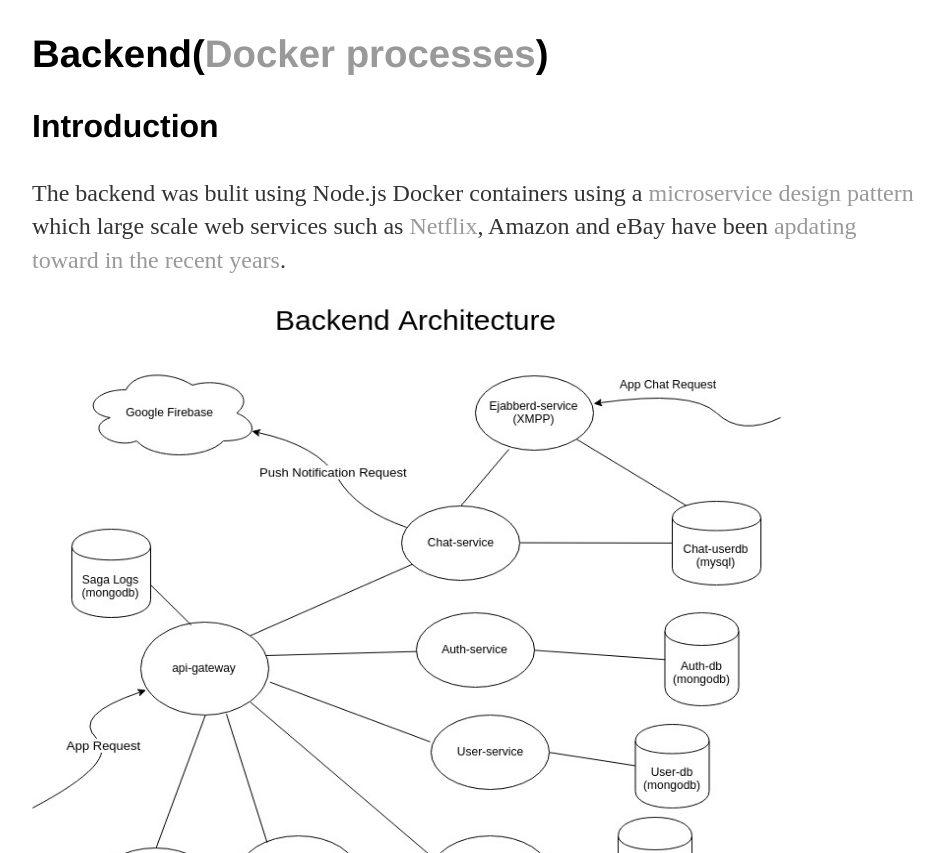
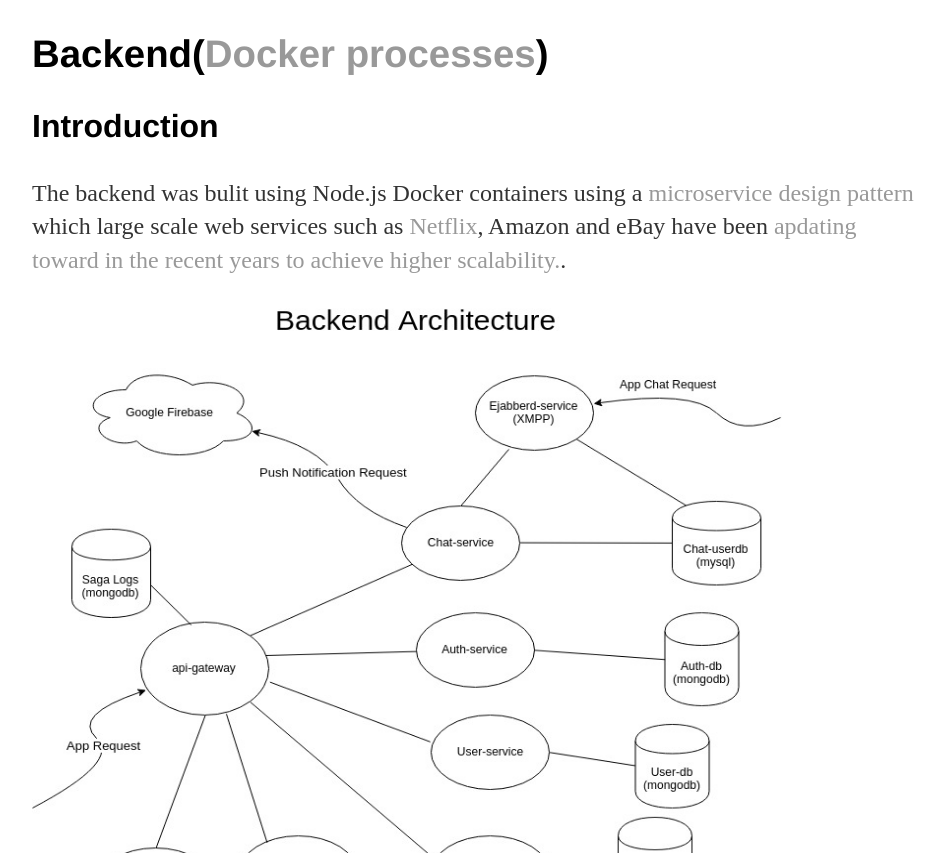
Before and after one commit to jcho7022/jcho7022.github.io, a Jekyll site: the page built from projects/float/index.html, in a window 1280 px wide and 900 px high, scrolled down 1225 px, cut to the strip 47-900 px from the top of the window. Shown: the whole strip, without its empty margins (160-1103 px from the left). Built offline with Jekyll 4.4.1, drawn with Linux system fonts in a browser that asks for light colours.

Commit message:
Update index.html

```diff
--- a/projects/float/index.html
+++ b/projects/float/index.html
@@ -21,7 +21,7 @@
 <p>The backend was bulit using Node.js Docker containers
 	using a <a href="https://microservices.io/patterns/microservices.html">microservice design pattern</a> which
 	large scale web services such as <a href="https://www.youtube.com/watch?v=CZ3wIuvmHeM">Netflix</a>, Amazon and eBay have been
-	<a href="https://jcho7022.github.io/projects/float/microservice_examples.png">apdating toward in the recent years</a>.</p>
+	<a href="https://jcho7022.github.io/projects/float/microservice_examples.png">apdating toward in the recent years to achieve higher scalability.</a>.</p>
 <img src="backend_diagram.jpg" alt="server_architecture" height="750px" width="750px">
 
 <h3>Api-gateway</h3>
```
